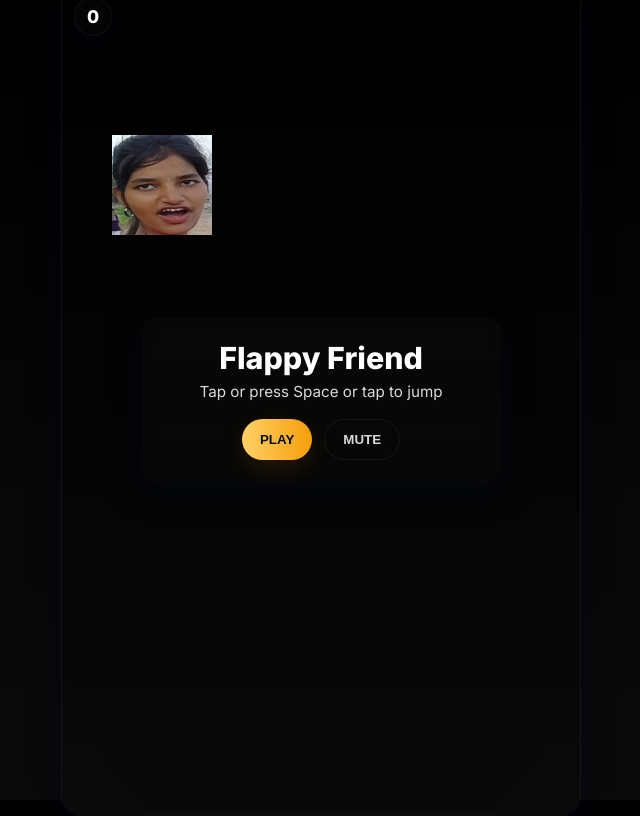
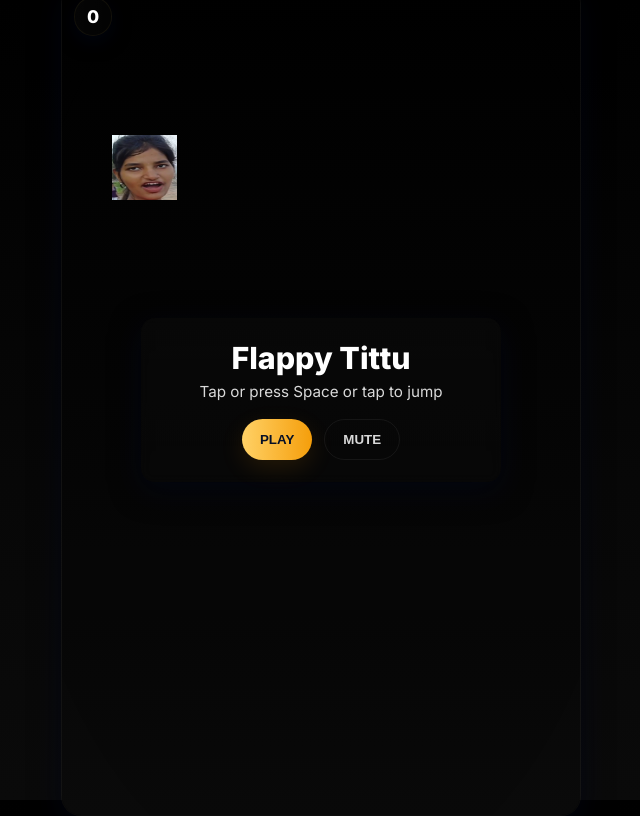
Before and after one commit to subashsivaneni18/FlappyBird, a plain HTML site: page index.html in a window 1280 px wide. Shown: the whole page, without its empty margins (319-959 px from the left). Drawn offline with Linux system fonts and the light colour scheme.

Commit message:
sixth commit

```diff
--- a/index.html
+++ b/index.html
@@ -3,7 +3,7 @@
 <head>
     <meta charset="UTF-8">
     <meta name="viewport" content="width=device-width, initial-scale=1.0, maximum-scale=1.0, user-scalable=no">
-    <title>Flappy Friend</title>
+    <title>Flappy Tittu</title>
     <link href="https://fonts.googleapis.com/css2?family=Inter:wght@400;600;800&display=swap" rel="stylesheet">
     <style>
         :root{
@@ -109,7 +109,7 @@
 
         <div id="ui-screen" class="ui-layer visible">
             <div class="overlay-card">
-                <div class="title" id="ui-title">Flappy Friend</div>
+                <div class="title" id="ui-title">Flappy Tittu</div>
                 <div class="subtitle" id="ui-subtitle">Tap or press Space or tap to jump</div>
                 <div class="controls">
                     <button id="start-btn" class="btn btn-play">PLAY</button>
@@ -163,8 +163,8 @@
         const bird = {
             x: 50,
             y: 150,
-            width: 100,
-            height: 100,
+            width: 65,
+            height: 65,
             velocity: 0,
             gravity: 0.42,
                 jumpStrength: -8,
```
